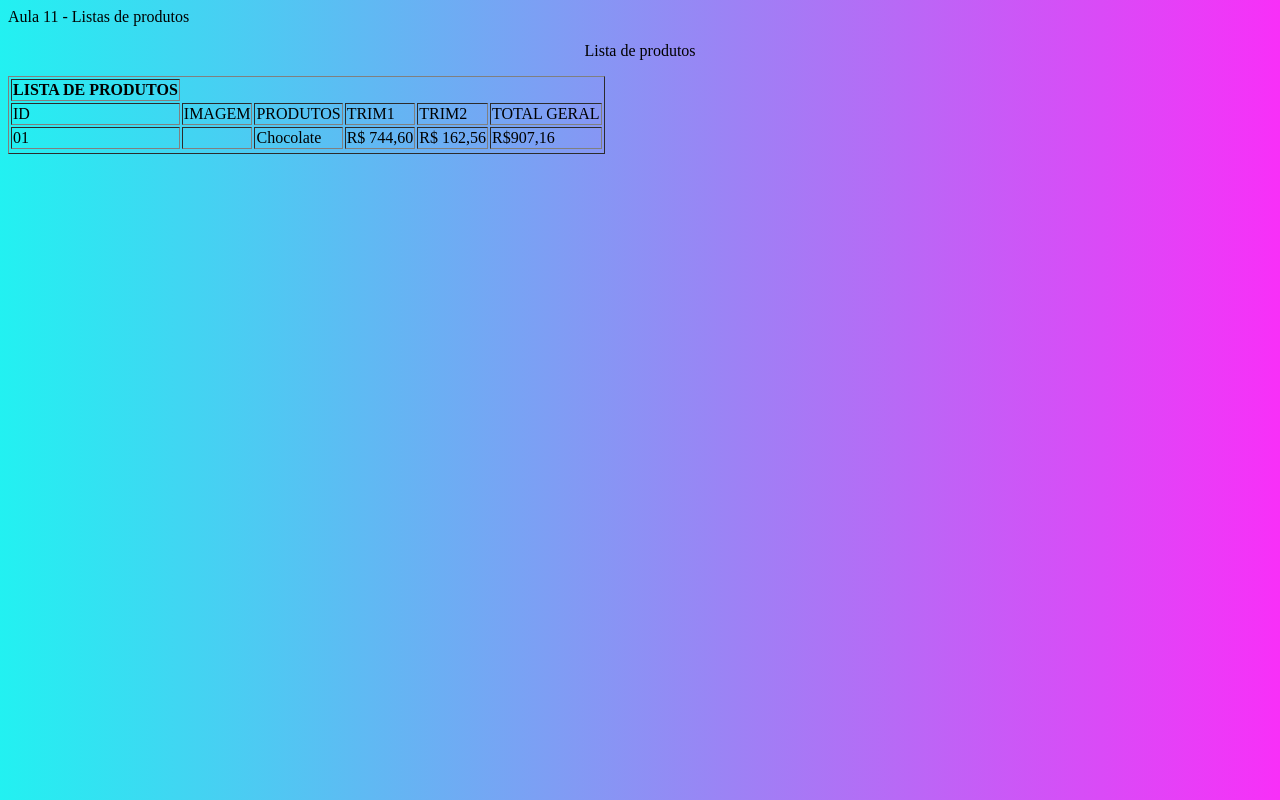
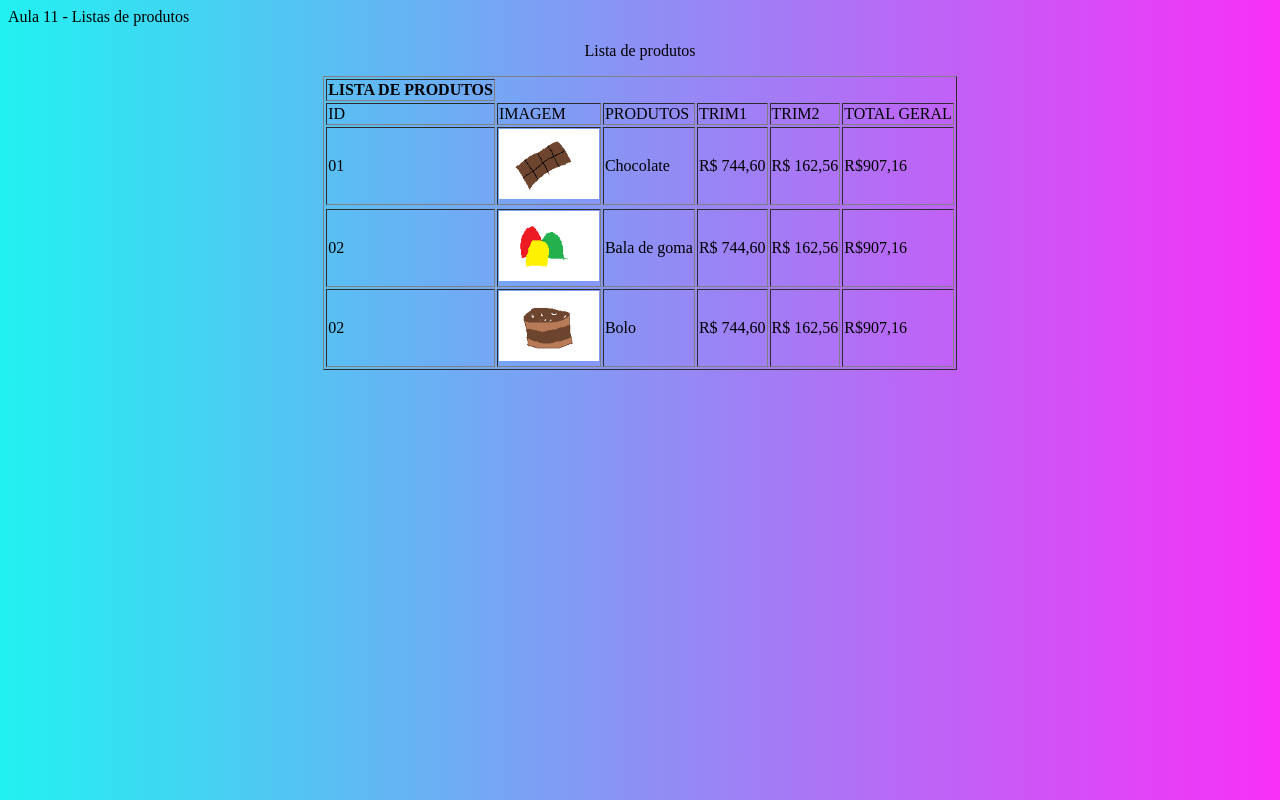
Before and after one commit to ianXkuraoka/front_090523, a plain HTML site: page index.html in a window 1280 px wide. Drawn offline with Linux system fonts and the light colour scheme.

Commit message:
correcao

```diff
--- a/index.html
+++ b/index.html
@@ -10,7 +10,7 @@
 
     <p><center> Lista de produtos </center></p>
 
-    <table border="1px"><center>
+    <center><table border="1px">
         <thead>
             <th> LISTA DE PRODUTOS </th>
         </thead>
@@ -23,17 +23,37 @@
                 <td>TRIM2</td>
                 <td>TOTAL GERAL</td>
             </tr>
+
+            <tr>
                 <td>01</td>
-                <td></td>
+                <td> <img src="Untitled.png" alt="chocoreto" width="100px" height="70px"> </td>
                 <td>Chocolate</td>
                 <td>R$ 744,60</td>
                 <td>R$ 162,56</td>
                 <td>R$907,16</td>
             <tr>
 
+            <tr>
+                <td>02</td>
+                <td> <img src="Untitled2.png" alt="candiii" width="100px" height="70px"> </td>
+                <td>Bala de goma</td>
+                <td>R$ 744,60</td>
+                <td>R$ 162,56</td>
+                <td>R$907,16</td>
+            </tr>
+
+            <tr>
+                <td>02</td>
+                <td> <img src="Untitled3.png" alt="keeki" width="100px" height="70px"> </td>
+                <td>Bolo</td>
+                <td>R$ 744,60</td>
+                <td>R$ 162,56</td>
+                <td>R$907,16</td>
+            </tr>
+
             </tr>
         </tbody>
-    </center></table>
+    </table></center>
 
 </body>
 </html>
```
Also changed, not shown: Untitled.png (added), Untitled2.png (added), Untitled3.png (added).
